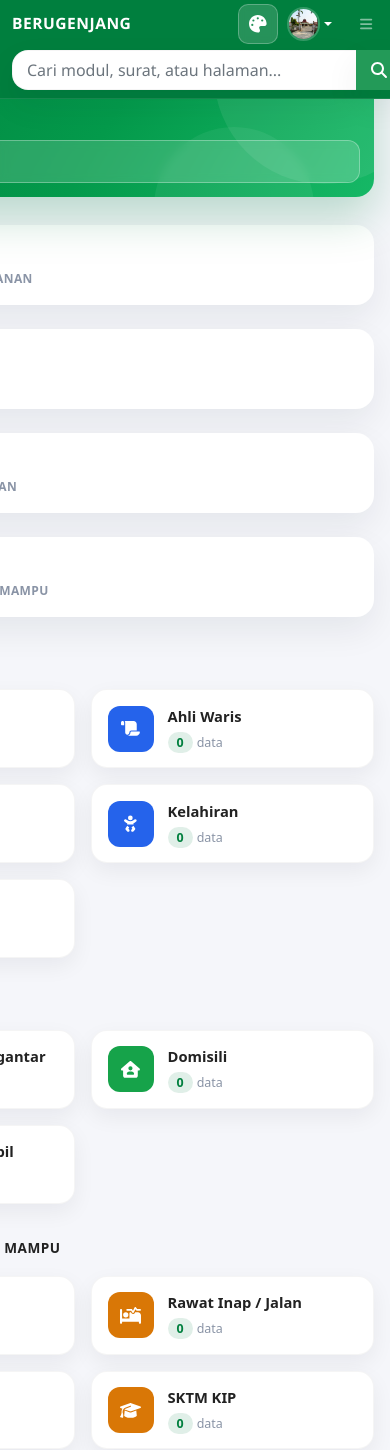
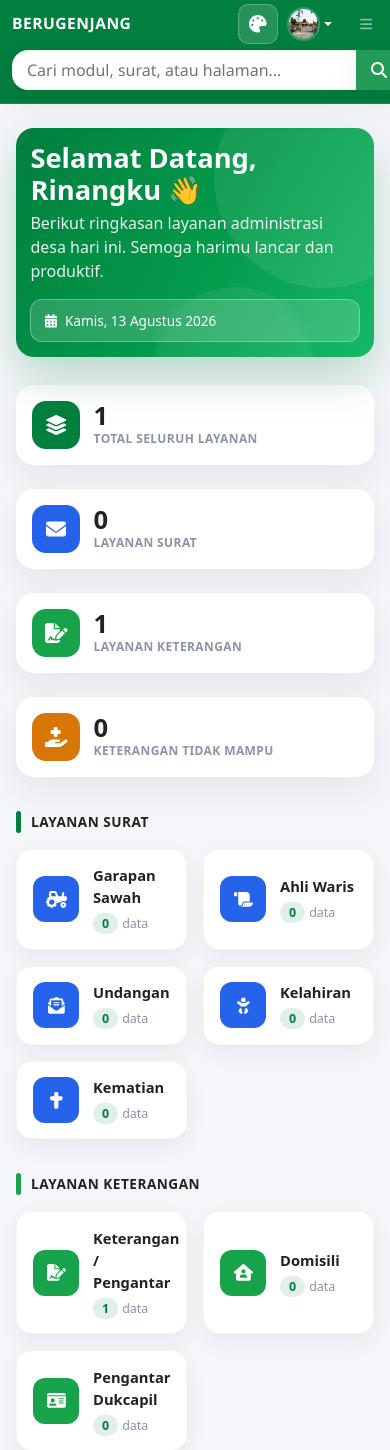
Before and after one commit to blitzattack241-cmd/proker_balaidesa, a PHP site: page / in a window 390 px wide. Shown: the top 1450 px of the page. Run offline with PHP 8.4, Linux system fonts and the light colour scheme; a user stored in the database is signed in; data comes from the database, SQL or seed files in the repository; data that the repository does not hold is empty; some libraries are stand-ins or nearby versions.

Commit message:
layout hp 4

```diff
--- a/css/responsive.css
+++ b/css/responsive.css
@@ -20,26 +20,27 @@
   overscroll-behavior-x: contain;
 }
 
-@media (max-width: 991.98px) {
-  /* The fixed sidebar is translated off-canvas at this breakpoint. Its desktop
-     content offset must be removed or every included page is clipped horizontally. */
+@media (max-width: 767.98px) {
+  :root {
+    --mobile-topnav-height: 6.5rem;
+  }
+
+  /* Header: the search field moves to its own usable row. The fixed page shell
+     uses the same height, so included page content begins below the header. */
+  .sb-topnav.navbar {
+    height: var(--mobile-topnav-height);
+    min-height: var(--mobile-topnav-height);
+    flex-wrap: wrap;
+    align-content: flex-start;
+    padding: 0.25rem 0 0.5rem;
+  }
+
   .sb-nav-fixed #layoutSidenav #layoutSidenav_content {
-    top: auto;
-    padding-left: 0;
+    top: var(--mobile-topnav-height);
   }
 
   .sb-nav-fixed #layoutSidenav #layoutSidenav_nav .sb-sidenav {
-    padding-top: 0;
-  }
-}
-
-@media (max-width: 767.98px) {
-  /* Header: the search field moves to its own, usable row rather than squeezing controls. */
-  .sb-topnav.navbar {
-    height: auto;
-    min-height: 56px;
-    flex-wrap: wrap;
-    padding: 0.25rem 0 0.5rem;
+    padding-top: var(--mobile-topnav-height);
   }
 
   .sb-topnav .navbar-brand {
```
